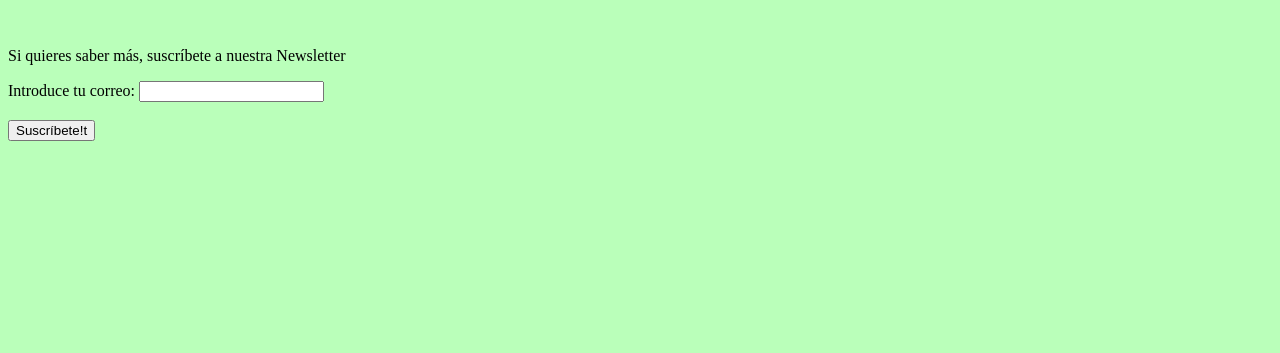
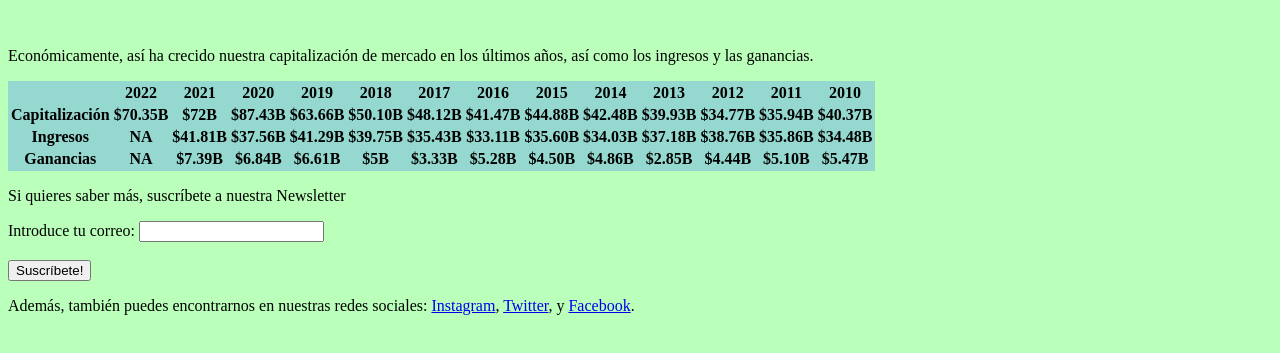
Before and after one commit to apardods/PAT-p2, a plain HTML site: page docs/info.html in a window 1280 px wide. Shown: the part 439-792 px from the top of the page. Drawn offline with Linux system fonts and the light colour scheme.

Commit message:
va cogiendo forma eee

```diff
--- a/docs/info.html
+++ b/docs/info.html
@@ -12,12 +12,86 @@
     Nos hemos adelantado dos décadas a la transición energética para combatir el cambio climático y ofrecer un
     modelo de negocio limpio, confiable e inteligente.</p><br>
 
+    <p>Económicamente, así ha crecido nuestra capitalización de mercado en los últimos años, así como los ingresos y las ganancias.</p>
+
+    <table style="background-color:#67a8e973">
+		<thead>
+			<tr>
+                <th></th>
+				<th>2022</th>
+				<th>2021</th>
+                <th>2020</th>
+                <th>2019</th>
+                <th>2018</th>
+                <th>2017</th>
+                <th>2016</th>
+                <th>2015</th>
+                <th>2014</th>
+                <th>2013</th>
+                <th>2012</th>
+                <th>2011</th>
+                <th>2010</th>
+			</tr>
+		</thead>
+		<tbody>
+			<tr>
+                <th>Capitalización</th>
+				<th>$70.35B</th>
+				<th>$72B</th>
+                <th>$87.43B</th>
+                <th>$63.66B</th>
+                <th>$50.10B</th>
+                <th>$48.12B</th>
+                <th>$41.47B</th>
+                <th>$44.88B</th>
+                <th>$42.48B</th>
+                <th>$39.93B</th>
+                <th>$34.77B</th>
+                <th>$35.94B</th>
+                <th>$40.37B</th>
+			</tr>
+            <tr>
+                <th>Ingresos</th>
+				<th>NA</th>
+				<th>$41.81B</th>
+                <th>$37.56B</th>
+                <th>$41.29B</th>
+                <th>$39.75B</th>
+                <th>$35.43B</th>
+                <th>$33.11B</th>
+                <th>$35.60B</th>
+                <th>$34.03B</th>
+                <th>$37.18B</th>
+                <th>$38.76B</th>
+                <th>$35.86B</th>
+                <th>$34.48B</th>
+			</tr>
+            <tr>
+                <th>Ganancias</th>
+				<th>NA</th>
+				<th>$7.39B</th>
+                <th>$6.84B</th>
+                <th>$6.61B</th>
+                <th>$5B</th>
+                <th>$3.33B</th>
+                <th>$5.28B</th>
+                <th>$4.50B</th>
+                <th>$4.86B</th>
+                <th>$2.85B</th>
+                <th>$4.44B</th>
+                <th>$5.10B</th>
+                <th>$5.47B</th>
+			</tr>
+		</tbody>
+	</table>
 
     <p>Si quieres saber más, suscríbete a nuestra Newsletter</p>
     <form action="/signup" method="post">
         <label for="email">Introduce tu correo:</label>
         <input type="text" id="email" name="email"><br><br>
-        <button type="submit">Suscríbete!t</button>
+        <button type="submit">Suscríbete!</button>
     </form>
+    <p>Además, también puedes encontrarnos en nuestras redes sociales: <a href="https://www.instagram.com/iberdrola/?hl=en"> Instagram</a>,
+        <a href="https://twitter.com/iberdrola?lang=en"> Twitter</a>, y <a href="https://www.facebook.com/Iberdrola/"> Facebook</a>.</p>
 </body>
 </html>
```
Also changed, not shown: docs/empresas.html (added, +15 -0 lines), docs/formulario.html (+3 -1 lines), docs/index.html (+1 -1 lines).
